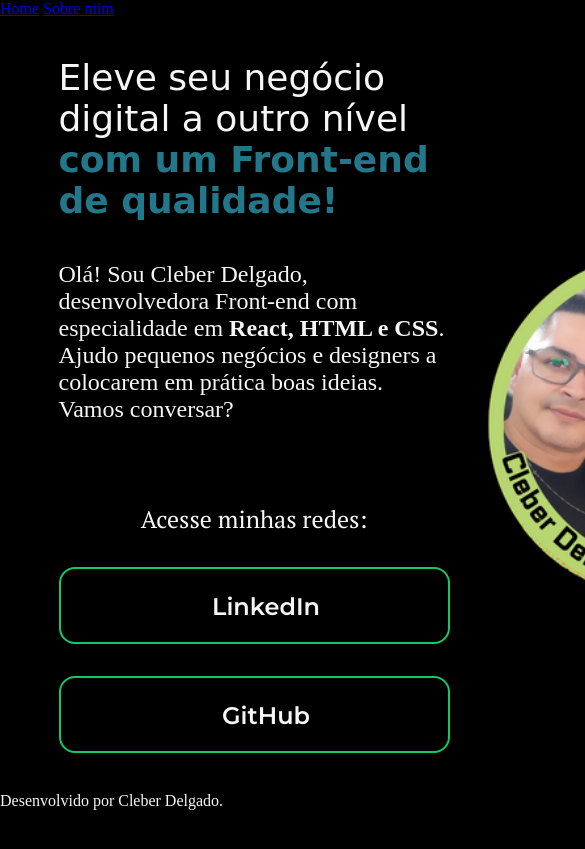
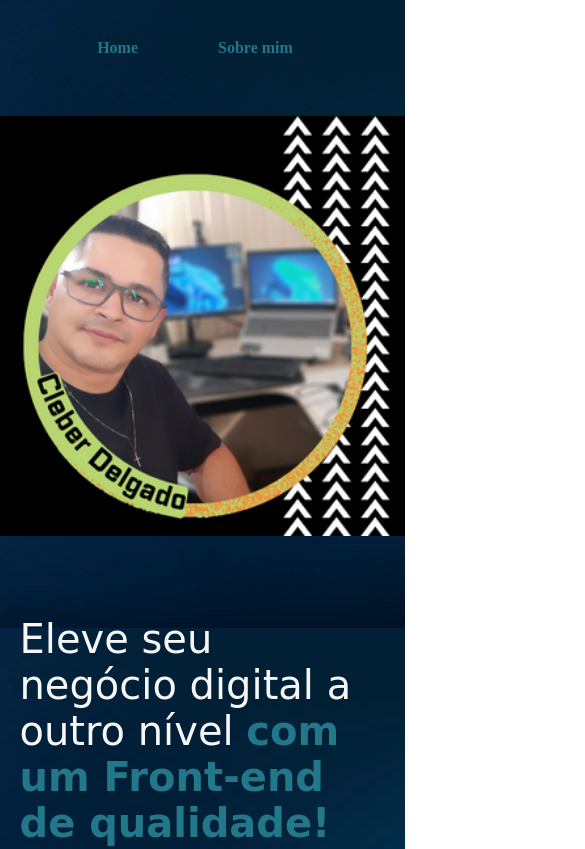
Before and after one commit to cleberfarias/portfolio, a plain HTML site: page index.html in a window 390 px wide. Shown: the top 849 px of the page, 585 px wide, since content can reach past the window. Drawn offline with Linux system fonts and the light colour scheme; a web font is replaced by a local one.

Commit message:
Add files via upload

```diff
--- a/style.css
+++ b/style.css
@@ -1,4 +1,15 @@
 @import url('https://fonts.googleapis.com/css2?family=Bungee+Spice&family=Literata:wght@300&family=Lobster&family=Montserrat:wght@500;600&family=PT+Serif&family=Raleway:ital,wght@1,200&family=Ravi+Prakash&family=Texturina:wght@200&display=swap');
+
+:root{
+    --cor--primaria: #000000;
+    --cor--segundaria: #f6f6f6;
+    --cor--terciaria: #22778b;
+    --cor--hover: #272727;
+    --planodefundo--url:("assets/inovacao-e-tecnologia.jpg");
+
+
+}
+
 *{
     margin: 0;
     padding: 0;
@@ -7,18 +18,39 @@
 body{
     height: 100vh;
     box-sizing: border-box;
-    background-color:#000000;
-    color: #F6F6F6;
+    background-image: url("assets/inovacao-e-tecnologia.jpg");
+    color: var(--cor--segundaria);
 }
 .titulo-destaque {
-    color: #22778b;
+    color:var(--cor--terciaria);
+}
+.cabecalho{
+    padding: auto;
 
 }
+
+.cabecalho__menu{
+    display: flex;
+    gap: 80px;
+
+
+}
+.cabecalho__menu__link{
+    font-family: 'Ravi Prakash' ;
+    font-size: 1,5rem;
+    font-weight: 600;
+    color: var(--cor--terciaria);
+    text-decoration: none;
+
+
+}
+
 .apresentacao {
-    margin: 10% 15%;
+    margin: 5% 5%;
     display: flex;
     align-items: center;
     justify-content: space-between;
+    gap: 80px;
 }
 .apresentacao__conteudo{
     width: 615px;
@@ -27,12 +59,14 @@ body{
     gap: 40px;
 }
 .apresentacao__conteudo__titulo{
-    font-size: 36px;
+
+    font-size: 2.5rem;
     font-family: 'Ravi Prakash', cursive;
     font-weight: 400;
 
 }
 .apresentacao__conteudo__texto{
+
     font-size: 24px;
     font-family: 'Texturina', serif;
 }
@@ -52,14 +86,63 @@ body{
 }
 .apresentacao__links__links{
     /* background-color: #22D4FD; */
-    border: 2px solid #12c968;
-    width: 387px;
+    gap: 16px;
+    border: 2px solid var(--cor--terciaria);
+    width: 200px;
     text-align: center;
-    border-radius: 16px;
-    font-size: 24px;
-    font-weight: 600;
-    padding: 21.5px 0px;
+    border-radius: 8px;
+    font-size: 1rem;
+    font-weight: 100;
+    padding: 15.5px 0px;
     text-decoration: none;
-    color: #F6F6F6;
+    color: var(--cor--segundaria);
     font-family: 'Montserrat', sans-serif;
+
 }
+
+.apresentacao__links__links:hover {
+    background-color: var(--cor--hover);
+}
+
+.apresentacao__imagem{
+    width: auto;
+}
+
+.rodape{
+    gap: 16px;
+    padding: 2px;
+    color: hsl(0, 0%, 0%);
+    background-color: var(--cor--terciaria);
+    text-align: center;
+    font-family: 'Montserrat' , sans-serif;
+    font-size: 0,625rem;
+    font-weight: 400;
+}
+.apresentacao_form{
+    padding: 2% 0% 0% 15%;
+
+}
+ .apresentacao_video{
+    padding: 2% 0% 0% 15%;
+ }
+
+ @media (max-width: 1200px){
+    .cabecalho{
+        padding: 10%;
+    }
+
+    .cabecalho__menu{
+        justify-content: center;
+    }
+    .apresentacao{
+        flex-direction: column-reverse;
+    }
+    .apresentacao__conteudo{
+        width: 100%;
+    }
+    .listaClass{
+        flex-direction: column-reverse;
+    }
+
+
+ }
```
Also changed, not shown: about.html (+47 -2 lines), assets/inovacao-e-tecnologia.jpg (added).
